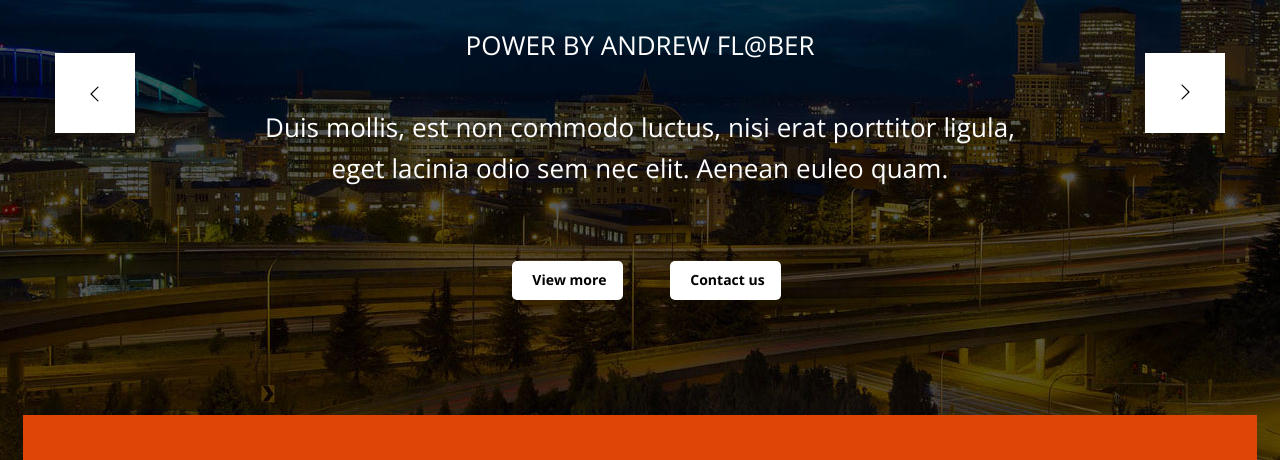
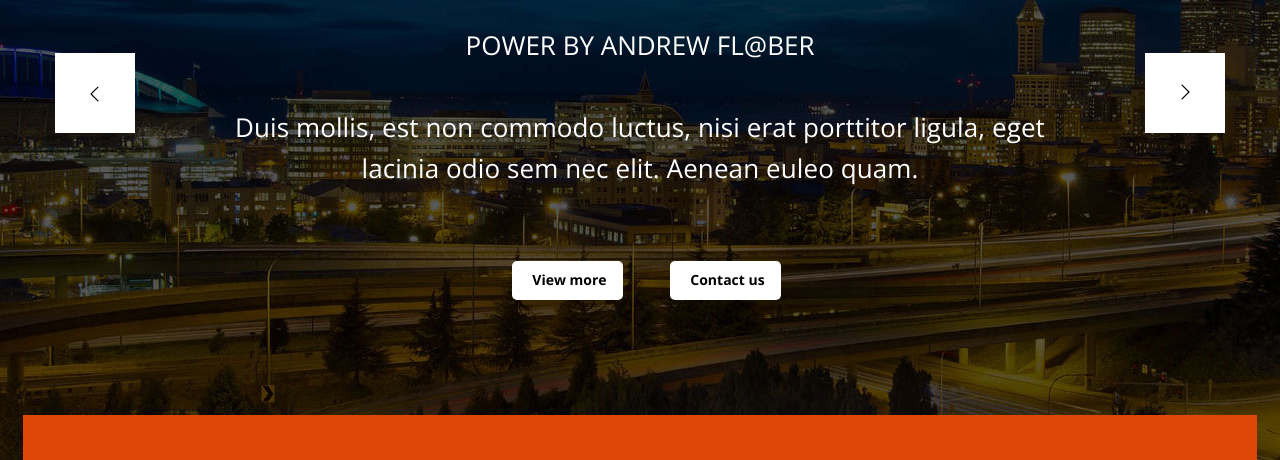
Before and after one commit to flaberfl/Yoopin, a website: page src/index.html in a window 1280 px wide. Shown: the part 326-786 px from the top of the page. Drawn offline with nearby package versions, Linux system fonts and the light colour scheme; files that its build step writes are made by us from their sources; files whose address does not match are found by name; a web font is replaced by a local one.

Commit message:
продолжаем работу по адаптиву и изменили миксины медиа запросов

```diff
--- a/src/assets/sass/blocks/header.scss
+++ b/src/assets/sass/blocks/header.scss
@@ -13,6 +13,7 @@
 
     padding-top: 34px;
     padding-bottom: 31px;
+
 
     @media (max-width: 780px) {
       justify-content: center;
@@ -62,9 +63,5 @@
       top: -4px;
       left: 20px;
     }
-
-
-
   }
-
 }
--- a/src/assets/sass/blocks/nav.scss
+++ b/src/assets/sass/blocks/nav.scss
@@ -1,6 +1,7 @@
 .nav {
   padding-left: 24px;
 
+  // flex: 1 1 auto;
 
 
   &__item {
--- /dev/null
+++ b/src/assets/sass/mixin/query-mixin.scss
@@ -0,0 +1,54 @@
+// Using
+//.div {
+//   @include _1170 {
+//       @content;
+//   }
+//}
+//media_mixin.scss
+@mixin _1366 {
+  @media (max-width: 1366px) {
+    @content;
+  }
+}
+
+@mixin _1250 {
+  @media (max-width: 1250px) {
+    @content;
+  }
+}
+
+@mixin _1170 {
+  @media (max-width: 1170px) {
+    @content;
+  }
+}
+
+@mixin _979 {
+  @media (max-width: 979px) {
+    @content;
+  }
+}
+
+@mixin _768 {
+  @media (max-width: 768px) {
+    @content;
+  }
+}
+
+@mixin _600 {
+  @media (max-width: 600px) {
+    @content;
+  }
+}
+
+@mixin _480 {
+  @media (max-width: 480px) {
+    @content;
+  }
+}
+
+@mixin _350 {
+  @media (max-width: 350px) {
+    @content;
+  }
+}
--- a/src/assets/sass/mixins/query-mixin.scss
+++ /dev/null
@@ -1,37 +0,0 @@
-// Using
-//.div {
-//   @include _1170 {
-//       @content;
-//   }
-//}
-//media_mixin.scss
-@mixin _1170 {
-  @media (max-width: 1170px){
-      @content;
-  }
-}
-@mixin _979 {
-  @media (max-width: 979px){
-      @content;
-  }
-}
-@mixin _768 {
-  @media (max-width: 768px){
-      @content;
-  }
-}
-@mixin _600 {
-  @media (max-width: 600px){
-      @content;
-  }
-}
-@mixin _480 {
-  @media (max-width: 480px){
-      @content;
-  }
-}
-@mixin _350{
-  @media (max-width: 350px){
-      @content;
-  }
-}
--- a/src/assets/sass/style.scss
+++ b/src/assets/sass/style.scss
@@ -1,5 +1,5 @@
-@import "mixins/query-mixin.scss";
 @import "vars";
+@import "mixin/query-mixin.scss";
 @import "blocks/fonts";
 
 *,
--- a/src/assets/sass/vars.scss
+++ b/src/assets/sass/vars.scss
@@ -1,7 +1,5 @@
-
-/*  Bootstrap Modal  */
-// $modal-backdrop-bg: #0a1630;
-// $modal-backdrop-opacity: .9;
+$minwidth: 320px;
+$mw: 1200px;
 
 $white: #fff;
 $black: #000;
--- a/src/assets/sass/vendor/slick.scss
+++ b/src/assets/sass/vendor/slick.scss
@@ -1,7 +1,7 @@
 /* Slider */
 
 .slider {
-  max-width: 840px;
+  max-width: 900px;
   margin: 0 auto;
 
   @media (max-width: 860px) {
```
Also changed, not shown: dist/assets/css/style.css, dist/assets/css/style.min.css, src/assets/sass/blocks/container.scss (line endings or trailing spaces).
